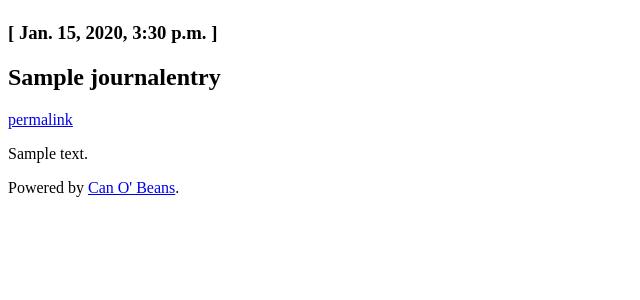
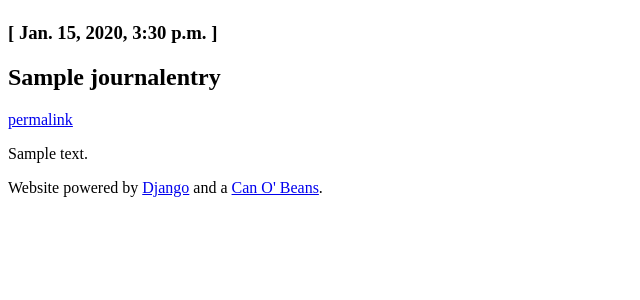
Before and after one commit to s3thi/can_o_beans, a Django app: template journal/templates/journal/archive.html in a window 1280 px wide. Shown: the part 58-358 px from the top of the page, without its empty margins (0-640 px from the left). Run offline with Django 3.2, Linux system fonts and the light colour scheme; the template is opened without the code that fills it: values that come from a table or form of the project are taken from there, others are empty; tables that the repository leaves empty hold one stand-in row (values such as "Sample post").

Commit message:
Minor display changes.

```diff
--- a/gravy/templates/gravy/base.html
+++ b/gravy/templates/gravy/base.html
@@ -18,7 +18,7 @@
 
     <footer>
       {% block footer %}
-          <p>Powered by <a href="http://github.com/GeneralMaximus/can_o_beans/">Can O' Beans</a>.</p>
+          <p>Website powered by <a href="http://djangoproject.com">Django</a> and a <a href="http://github.com/GeneralMaximus/can_o_beans/">Can O' Beans</a>.</p>
       {% endblock %}
     </footer>
   </body>
--- a/journal/templates/journal/entry.html
+++ b/journal/templates/journal/entry.html
@@ -3,7 +3,7 @@
     {% if journal_entry.title %}
         {{ journal_entry.title }}
     {% else %}
-        {{ journal_entry.published_on }}
+        {{ journal_entry.published_on|date:"F d, Y, H:i" }}
     {% endif %}
 {% endblock %}
 
```
